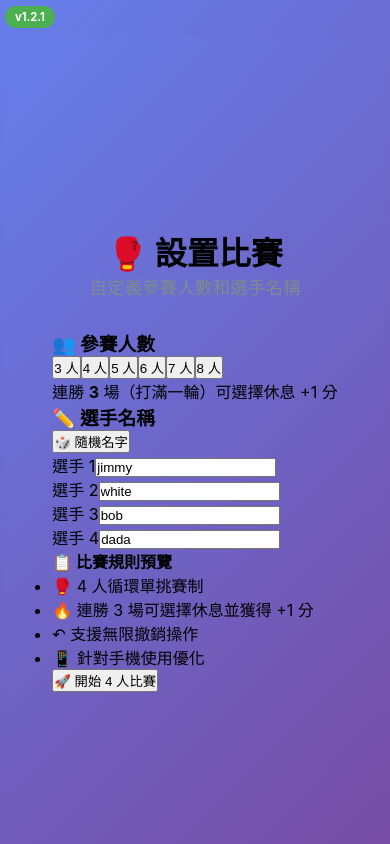
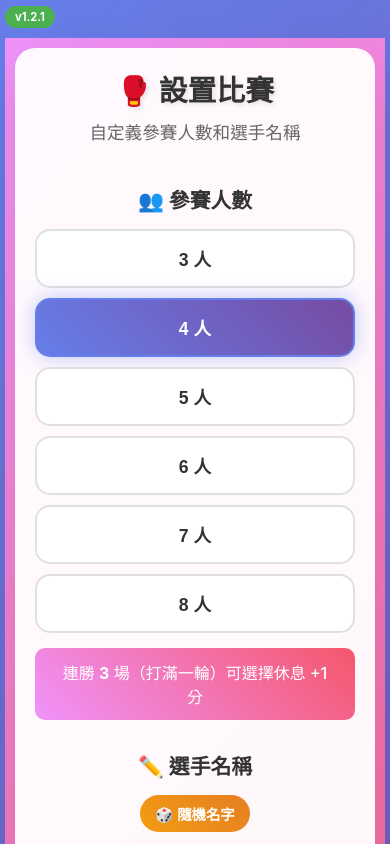
Before and after one commit to yanchen184/sgame-tournament, a React (Create React App) app: page / in a window 390 px wide. Shown: the top 844 px of the page. Built offline with nearby package versions, Linux system fonts and the light colour scheme.

Commit message:
Add comprehensive CSS for dynamic player setup with modern responsive design

```diff
--- a/src/components/PlayerSetup.css
+++ b/src/components/PlayerSetup.css
@@ -1,93 +1,58 @@
 .setup-container {
   min-height: 100vh;
+  background: linear-gradient(135deg, #667eea 0%, #764ba2 100%);
   display: flex;
   align-items: center;
   justify-content: center;
-  background: linear-gradient(135deg, #667eea 0%, #764ba2 100%);
   padding: 20px;
+  animation: backgroundShift 10s ease-in-out infinite;
 }
 
-.setup-modal {
-  background: white;
-  border-radius: 25px;
+@keyframes backgroundShift {
+  0%, 100% {
+    background: linear-gradient(135deg, #667eea 0%, #764ba2 100%);
+  }
+  50% {
+    background: linear-gradient(135deg, #f093fb 0%, #f5576c 100%);
+  }
+}
+
+.setup-card {
+  background: rgba(255, 255, 255, 0.95);
+  border-radius: 20px;
   padding: 40px;
+  box-shadow: 0 20px 60px rgba(0, 0, 0, 0.1);
+  backdrop-filter: blur(10px);
   max-width: 600px;
   width: 100%;
-  box-shadow: 0 25px 50px rgba(0, 0, 0, 0.2);
-  animation: slideInUp 0.5s ease-out;
+  animation: slideIn 0.8s ease-out;
 }
 
-@keyframes slideInUp {
+@keyframes slideIn {
   from {
-    transform: translateY(30px);
     opacity: 0;
+    transform: translateY(50px) scale(0.9);
   }
   to {
-    transform: translateY(0);
     opacity: 1;
+    transform: translateY(0) scale(1);
   }
 }
 
 .setup-header {
   text-align: center;
-  margin-bottom: 30px;
+  margin-bottom: 40px;
 }
 
-.setup-header h2 {
-  color: #2c3e50;
-  font-size: 2em;
+.setup-title {
+  font-size: 2.5em;
+  color: #333;
   margin-bottom: 10px;
+  text-shadow: 2px 2px 4px rgba(0, 0, 0, 0.1);
+  animation: titleBounce 1s ease-out;
 }
 
-.setup-header p {
-  color: #7f8c8d;
-  font-size: 1.1em;
-}
-
-.setup-progress {
-  margin-bottom: 30px;
-}
-
-.progress-bar {
-  width: 100%;
-  height: 8px;
-  background: #ecf0f1;
-  border-radius: 4px;
-  overflow: hidden;
-  margin-bottom: 10px;
-}
-
-.progress-fill {
-  height: 100%;
-  background: linear-gradient(45deg, #3498db, #2980b9);
-  transition: width 0.3s ease;
-  border-radius: 4px;
-}
-
-.progress-text {
-  text-align: center;
-  color: #7f8c8d;
-  font-weight: bold;
-}
-
-.setup-content {
-  display: grid;
-  grid-template-columns: 1fr 1fr;
-  gap: 30px;
-  margin-bottom: 30px;
-}
-
-.player-input-section {
-  text-align: center;
-}
-
-.player-avatar {
-  font-size: 4em;
-  margin-bottom: 15px;
-  animation: bounce 2s infinite;
-}
-
-@keyframes bounce {
+@keyframes titleBounce {
   0%, 20%, 50%, 80%, 100% {
     transform: translateY(0);
   }
@@ -99,233 +64,295 @@
   }
 }
 
-.player-input-section h3 {
-  color: #2c3e50;
-  margin-bottom: 20px;
-  font-size: 1.3em;
+.setup-subtitle {
+  color: #666;
+  font-size: 1.1em;
 }
 
-.player-name-input {
-  width: 100%;
-  padding: 15px;
-  border: 2px solid #bdc3c7;
-  border-radius: 12px;
-  font-size: 1.1em;
-  text-align: center;
-  transition: all 0.3s ease;
-  margin-bottom: 10px;
+/* Player Count Selection */
+.player-count-section {
+  margin-bottom: 30px;
 }
 
-.player-name-input:focus {
-  outline: none;
-  border-color: #3498db;
-  box-shadow: 0 0 15px rgba(52, 152, 219, 0.3);
-  transform: scale(1.02);
+.player-count-section h3 {
+  font-size: 1.3em;
+  color: #333;
+  margin-bottom: 15px;
+  text-align: center;
 }
 
-.input-hint {
-  color: #95a5a6;
+.count-buttons {
+  display: grid;
+  grid-template-columns: repeat(3, 1fr);
+  gap: 10px;
+  margin-bottom: 15px;
+}
+
+.count-btn {
+  padding: 15px 20px;
+  border: 2px solid #e0e0e0;
+  border-radius: 15px;
+  background: white;
+  color: #333;
+  font-weight: bold;
+  font-size: 1.1em;
+  cursor: pointer;
+  transition: all 0.3s ease;
+  position: relative;
+  overflow: hidden;
+}
+
+.count-btn:hover {
+  transform: translateY(-2px);
+  box-shadow: 0 5px 15px rgba(0, 0, 0, 0.1);
+}
+
+.count-btn.active {
+  background: linear-gradient(45deg, #667eea, #764ba2);
+  color: white;
+  border-color: #667eea;
+  animation: activeGlow 2s infinite;
+}
+
+@keyframes activeGlow {
+  0%, 100% {
+    box-shadow: 0 0 20px rgba(102, 126, 234, 0.4);
+  }
+  50% {
+    box-shadow: 0 0 30px rgba(102, 126, 234, 0.6);
+  }
+}
+
+.count-info {
+  background: linear-gradient(45deg, #f093fb, #f5576c);
+  color: white;
+  padding: 12px 20px;
+  border-radius: 10px;
+  text-align: center;
+  font-weight: 500;
+}
+
+/* Player Names Section */
+.names-section {
+  margin-bottom: 30px;
+}
+
+.names-header {
+  display: flex;
+  justify-content: space-between;
+  align-items: center;
+  margin-bottom: 20px;
+}
+
+.names-header h3 {
+  font-size: 1.3em;
+  color: #333;
+  margin: 0;
+}
+
+.random-btn {
+  background: linear-gradient(45deg, #f39c12, #e67e22);
+  color: white;
+  border: none;
+  padding: 8px 15px;
+  border-radius: 20px;
+  font-weight: bold;
+  cursor: pointer;
+  transition: all 0.3s ease;
   font-size: 0.9em;
 }
 
-.players-preview h4 {
-  color: #2c3e50;
-  margin-bottom: 15px;
-  font-size: 1.1em;
+.random-btn:hover {
+  transform: translateY(-2px);
+  box-shadow: 0 5px 15px rgba(243, 156, 18, 0.3);
 }
 
-.preview-list {
+.names-grid {
+  display: grid;
+  grid-template-columns: repeat(auto-fit, minmax(250px, 1fr));
+  gap: 20px;
+}
+
+.name-input-group {
   display: flex;
   flex-direction: column;
   gap: 8px;
 }
 
-.preview-item {
-  display: flex;
-  align-items: center;
-  gap: 10px;
-  padding: 10px;
-  border-radius: 8px;
-  transition: all 0.3s ease;
-}
-
-.preview-item.current {
-  background: linear-gradient(45deg, #3498db, #2980b9);
-  color: white;
-  transform: scale(1.02);
-}
-
-.preview-item.filled:not(.current) {
-  background: #d5f4e6;
-  border: 1px solid #27ae60;
-}
-
-.preview-item.empty:not(.current) {
-  background: #f8f9fa;
-  border: 1px dashed #bdc3c7;
-}
-
-.preview-number {
-  width: 25px;
-  height: 25px;
-  background: rgba(255, 255, 255, 0.2);
-  border-radius: 50%;
-  display: flex;
-  align-items: center;
-  justify-content: center;
+.name-input-group label {
   font-weight: bold;
+  color: #555;
   font-size: 0.9em;
 }
 
-.preview-item.current .preview-number {
-  background: rgba(255, 255, 255, 0.3);
+.name-input-group input {
+  padding: 12px 15px;
+  border: 2px solid #e0e0e0;
+  border-radius: 10px;
+  font-size: 1em;
+  transition: all 0.3s ease;
+  background: white;
 }
 
-.preview-item.filled:not(.current) .preview-number {
-  background: #27ae60;
-  color: white;
+.name-input-group input:focus {
+  outline: none;
+  border-color: #667eea;
+  box-shadow: 0 0 10px rgba(102, 126, 234, 0.2);
 }
 
-.preview-name {
-  flex: 1;
-  font-weight: bold;
+.name-input-group input:not(:placeholder-shown) {
+  border-color: #27ae60;
+  background: linear-gradient(to right, #ffffff 0%, #f8fff8 100%);
 }
 
-.preview-check {
-  color: #27ae60;
-  font-weight: bold;
+/* Rules Preview */
+.rules-preview {
+  background: linear-gradient(45deg, #3498db, #2980b9);
+  color: white;
+  padding: 20px;
+  border-radius: 15px;
+  margin-bottom: 30px;
+}
+
+.rules-preview h4 {
+  margin-top: 0;
+  margin-bottom: 15px;
   font-size: 1.2em;
 }
 
-.preview-item.current .preview-check {
-  color: white;
+.rules-preview ul {
+  margin: 0;
+  padding-left: 20px;
+  list-style-type: none;
 }
 
-.setup-controls {
-  display: flex;
-  gap: 15px;
-  justify-content: center;
-  margin-bottom: 30px;
+.rules-preview li {
+  margin-bottom: 8px;
+  position: relative;
+  padding-left: 5px;
 }
 
-.btn {
-  padding: 12px 25px;
+/* Start Game Button */
+.start-section {
+  text-align: center;
+}
+
+.start-game-btn {
+  background: linear-gradient(45deg, #27ae60, #2ecc71);
+  color: white;
+  border: none;
+  padding: 18px 40px;
   border-radius: 25px;
-  border: none;
+  font-size: 1.2em;
   font-weight: bold;
   cursor: pointer;
   transition: all 0.3s ease;
-  font-size: 1em;
-  min-width: 120px;
+  position: relative;
+  overflow: hidden;
+  min-width: 200px;
 }
 
-.btn:disabled {
-  opacity: 0.5;
-  cursor: not-allowed;
-  transform: none;
+.start-game-btn:hover {
+  transform: translateY(-3px);
+  box-shadow: 0 10px 25px rgba(39, 174, 96, 0.3);
 }
 
-.btn:not(:disabled):hover {
-  transform: translateY(-2px);
-  box-shadow: 0 5px 15px rgba(0, 0, 0, 0.2);
+.start-game-btn:active {
+  transform: translateY(0);
 }
 
-.btn.primary {
-  background: linear-gradient(45deg, #3498db, #2980b9);
-  color: white;
+.start-game-btn::before {
+  content: '';
+  position: absolute;
+  top: 0;
+  left: -100%;
+  width: 100%;
+  height: 100%;
+  background: linear-gradient(90deg, transparent, rgba(255, 255, 255, 0.3), transparent);
+  transition: left 0.5s;
 }
 
-.btn.secondary {
-  background: linear-gradient(45deg, #95a5a6, #7f8c8d);
-  color: white;
+.start-game-btn:hover::before {
+  left: 100%;
 }
 
-.btn.success {
-  background: linear-gradient(45deg, #27ae60, #2ecc71);
-  color: white;
-  animation: pulse-success 2s infinite;
+/* Loading Animation */
+.loading-animation {
+  text-align: center;
+  padding: 60px 20px;
 }
 
-.btn.outline {
-  background: transparent;
-  border: 2px solid #3498db;
-  color: #3498db;
+.loading-spinner {
+  width: 60px;
+  height: 60px;
+  border: 4px solid rgba(255, 255, 255, 0.3);
+  border-top: 4px solid white;
+  border-radius: 50%;
+  animation: spin 1s linear infinite;
+  margin: 0 auto 20px;
 }
 
-@keyframes pulse-success {
-  0%, 100% {
-    box-shadow: 0 0 10px rgba(39, 174, 96, 0.3);
+@keyframes spin {
+  0% { transform: rotate(0deg); }
+  100% { transform: rotate(360deg); }
+}
+
+.loading-animation h2 {
+  color: white;
+  margin: 0;
+  font-size: 1.5em;
+  animation: pulse 2s infinite;
+}
+
+@keyframes pulse {
+  0%, 100% { opacity: 1; }
+  50% { opacity: 0.7; }
+}
+
+/* Mobile Responsive */
+@media (max-width: 768px) {
+  .setup-container {
+    padding: 10px;
   }
-  50% {
-    box-shadow: 0 0 20px rgba(39, 174, 96, 0.6);
+
+  .setup-card {
+    padding: 25px;
+  }
+
+  .setup-title {
+    font-size: 2em;
+  }
+
+  .count-buttons {
+    grid-template-columns: repeat(2, 1fr);
+  }
+
+  .names-grid {
+    grid-template-columns: 1fr;
+  }
+
+  .names-header {
+    flex-direction: column;
+    gap: 15px;
+    text-align: center;
   }
 }
 
-.setup-footer {
-  text-align: center;
-}
-
-.quick-setup {
-  margin-bottom: 20px;
-}
-
-.setup-tips {
-  padding: 15px;
-  background: #f8f9fa;
-  border-radius: 10px;
-  border-left: 4px solid #3498db;
-}
-
-.setup-tips p {
-  margin: 0;
-  color: #7f8c8d;
-  font-size: 0.9em;
-}
-
-.offline-info {
-  display: flex;
-  justify-content: center;
-  margin-top: 10px;
-}
-
-.offline-status {
-  background: linear-gradient(45deg, #34495e, #2c3e50);
-  color: white;
-  padding: 6px 12px;
-  border-radius: 15px;
-  font-size: 0.9em;
-  font-weight: bold;
-  display: flex;
-  align-items: center;
-  gap: 6px;
-}
-
-/* Mobile responsive */
-@media (max-width: 768px) {
-  .setup-modal {
-    padding: 25px;
-    margin: 10px;
+@media (max-width: 480px) {
+  .setup-card {
+    padding: 20px;
   }
 
-  .setup-content {
-    grid-template-columns: 1fr;
-    gap: 20px;
+  .setup-title {
+    font-size: 1.8em;
   }
 
-  .setup-controls {
-    flex-direction: column;
-    align-items: center;
+  .count-buttons {
+    grid-template-columns: 1fr;
   }
 
-  .btn {
-    width: 200px;
-  }
-
-  .player-avatar {
-    font-size: 3em;
-  }
-
-  .setup-header h2 {
-    font-size: 1.6em;
+  .start-game-btn {
+    width: 100%;
+    padding: 15px;
   }
 }
```
